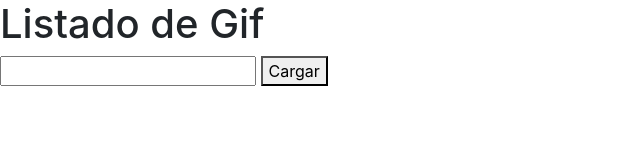
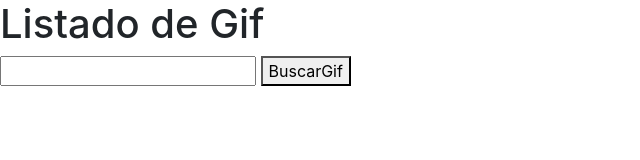
Before and after one commit to ibarzabal-jm/Buscador-Gif-JS, a plain HTML site: page index.html in a window 1280 px wide. Shown: the full height of the page, 0-640 px from the left. Drawn offline with Linux system fonts and the light colour scheme.

Commit message:
Update index.html

```diff
--- a/index.html
+++ b/index.html
@@ -13,14 +13,16 @@
 	</head>
 
 	<body>
+		<div class="principal">
 
-		<h1>Listado de Gif</h1>
+			<h1>Listado de Gif</h1>
 
-		<input id= "txt-busqueda" type="text">
+			<input id= "txt-busqueda" type="text">
 
-		<button id= "btn-cargar-listado">Cargar</button>
+			<button id= "btn-cargar-listado">BuscarGif</button>
 
-		<article id= "listado-Gifs"></article>
+			<article id= "listado-Gifs"></article>
+		</div>
 
 
 		<script src="vendor/jquery/jquery-3.4.1.min.js"></script>
```
